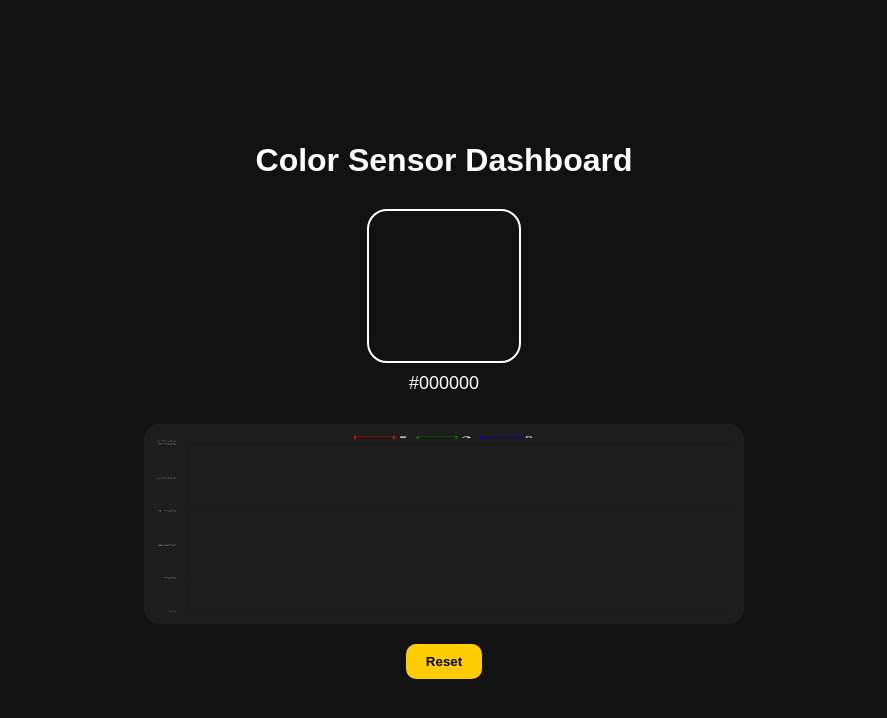
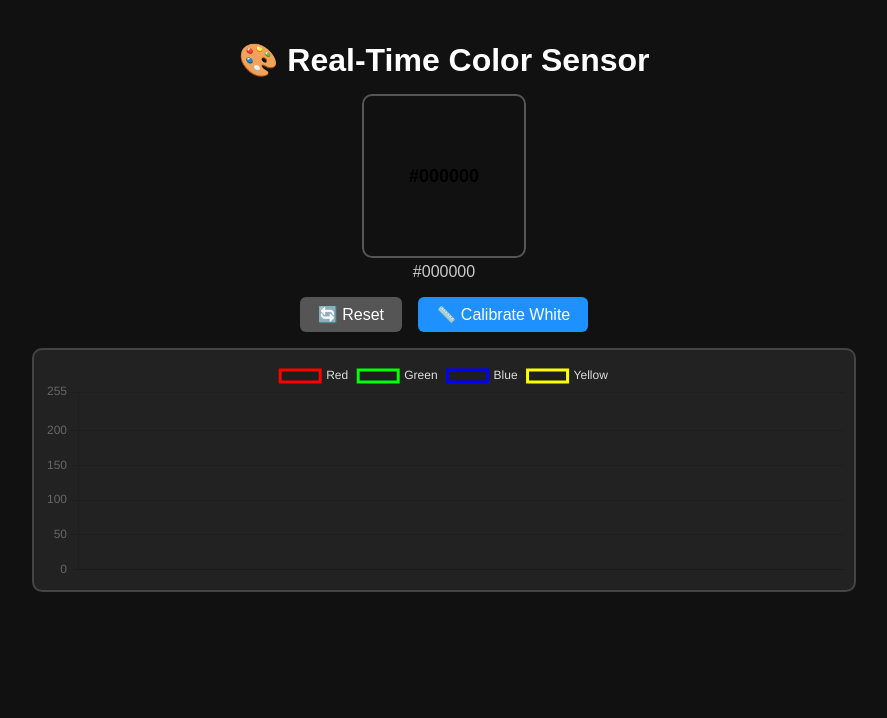
Before and after one commit to yokkhram/color-hplc, a website: page public/index.html in a window 1280 px wide. Shown: the whole page, without its empty margins (196-1083 px from the left). Drawn offline with nearby package versions, Linux system fonts and the light colour scheme; no server answers.

Commit message:
Update index.html

```diff
--- a/public/index.html
+++ b/public/index.html
@@ -1,142 +1,134 @@
 <!DOCTYPE html>
 <html lang="th">
 <head>
-    <meta charset="UTF-8" />
-    <meta name="viewport" content="width=device-width, initial-scale=1.0" />
-    <title>Color Sensor Dashboard</title>
+  <meta charset="UTF-8">
+  <meta name="viewport" content="width=device-width, initial-scale=1.0">
+  <title>🎨 Real-Time Color Sensor</title>
   <script src="https://cdn.jsdelivr.net/npm/chart.js"></script>
   <style>
     body {
-        background: #121212;
-        color: white;
-        font-family: "Poppins", sans-serif;
-        display: flex;
-        flex-direction: column;
-        align-items: center;
-        justify-content: center;
-        min-height: 100vh;
+      font-family: Arial, sans-serif;
+      background-color: #111;
+      color: #fff;
+      text-align: center;
       margin: 0;
-        text-align: center;
+      padding: 20px;
     }
-
-      h1 {
-        margin-bottom: 10px;
+    h1 { margin-bottom: 10px; }
+    .color-box {
+      width: 160px; height: 160px;
+      border-radius: 10px;
+      border: 2px solid #555;
+      margin: 15px auto 5px;
+      display: flex; align-items: center; justify-content: center;
+      font-size: 18px; font-weight: bold;
+      color: #000;
+      transition: background-color 0.3s ease;
     }
-
-      #colorBox {
-        width: 150px;
-        height: 150px;
-        border-radius: 20px;
-        border: 2px solid #fff;
-        margin: 20px 0 10px 0;
-      }
-
-      #colorCode {
-        font-size: 18px;
-        margin-bottom: 30px;
-      }
-
-      canvas {
-        width: 90vw !important;
-        max-width: 600px;
-        height: 200px !important;
-        background: #1e1e1e;
-        border-radius: 15px;
+    #colorHex { font-size: 16px; color: #ccc; margin-bottom: 10px; }
+    .chart-container {
+      width: 95%; max-width: 800px;
+      height: 220px;
+      background-color: #222;
+      border: 2px solid #444;
+      border-radius: 10px;
+      margin: 10px auto;
       padding: 10px;
     }
-
+    canvas { width: 100%; height: 100%; }
     button {
-        margin-top: 20px;
-        background: #ffcc00;
-        color: #000;
+      margin: 6px;
+      padding: 8px 18px;
+      font-size: 16px;
       border: none;
-        border-radius: 10px;
-        padding: 10px 20px;
+      border-radius: 6px;
       cursor: pointer;
-        font-weight: bold;
     }
-
-      button:hover {
-        background: #ffd633;
-      }
+    button:hover { opacity: 0.8; }
+    .btn-reset { background-color: #555; color: #fff; }
+    .btn-cal { background-color: #1e90ff; color: #fff; }
   </style>
 </head>
 <body>
-    <h1>Color Sensor Dashboard</h1>
-    <div id="colorBox"></div>
-    <div id="colorCode">#000000</div>
+  <h1>🎨 Real-Time Color Sensor</h1>
+  <div class="color-box" id="colorBox">#000000</div>
+  <div id="colorHex">#000000</div>
 
-    <canvas id="colorChart"></canvas>
+  <button class="btn-reset" onclick="resetData()">🔄 Reset</button>
+  <button class="btn-cal" onclick="calibrateWhite()">📏 Calibrate White</button>
 
-    <button onclick="resetData()">Reset</button>
+  <div class="chart-container"><canvas id="chart"></canvas></div>
 
   <script>
-      const ctx = document.getElementById("colorChart").getContext("2d");
-      const data = {
+    let chart;
+    function setupChart() {
+      const ctx = document.getElementById('chart').getContext('2d');
+      chart = new Chart(ctx, {
+        type: 'line',
+        data: {
           labels: [],
           datasets: [
-          { label: "R", data: [], borderColor: "red", borderWidth: 2, fill: false },
-          { label: "G", data: [], borderColor: "green", borderWidth: 2, fill: false },
-          { label: "B", data: [], borderColor: "blue", borderWidth: 2, fill: false },
-        ],
-      };
-
-      const chart = new Chart(ctx, {
-        type: "line",
-        data,
+            { label: 'Red', borderColor: 'red', data: [], fill: false },
+            { label: 'Green', borderColor: 'lime', data: [], fill: false },
+            { label: 'Blue', borderColor: 'blue', data: [], fill: false },
+            { label: 'Yellow', borderColor: 'yellow', data: [], fill: false }
+          ]
+        },
         options: {
+          animation: false,
           responsive: true,
           maintainAspectRatio: false,
-          animation: false,
           scales: {
             y: { beginAtZero: true, max: 255 },
+            x: { ticks: { color: "#aaa" } }
           },
-          plugins: { legend: { labels: { color: "#fff" } } },
-        },
+          plugins: { legend: { labels: { color: "#ddd" } } }
+        }
       });
+    }
 
-      function updateChart(r, g, b) {
-        const time = new Date().toLocaleTimeString();
-        data.labels.push(time);
-        data.datasets[0].data.push(r);
-        data.datasets[1].data.push(g);
-        data.datasets[2].data.push(b);
-        if (data.labels.length > 10) {
-          data.labels.shift();
-          data.datasets.forEach((d) => d.data.shift());
+    function updateColorBox(r,g,b) {
+      const hex = `#${r.toString(16).padStart(2,'0')}${g.toString(16).padStart(2,'0')}${b.toString(16).padStart(2,'0')}`.toUpperCase();
+      const box = document.getElementById('colorBox');
+      box.style.backgroundColor = `rgb(${r},${g},${b})`;
+      document.getElementById('colorHex').textContent = hex;
+      const brightness = (r*299 + g*587 + b*114)/1000;
+      box.style.color = brightness > 125 ? '#000':'#fff';
     }
+
+    function addData(r,g,b) {
+      const t = new Date().toLocaleTimeString().split(':')[2];
+      chart.data.labels.push(t);
+      chart.data.datasets[0].data.push(r);
+      chart.data.datasets[1].data.push(g);
+      chart.data.datasets[2].data.push(b);
+      chart.data.datasets[3].data.push(Math.min(r+g,255));
+      if (chart.data.labels.length > 30) {
+        chart.data.labels.shift();
+        chart.data.datasets.forEach(ds=>ds.data.shift());
+      }
+      updateColorBox(r,g,b);
       chart.update();
     }
 
-      function rgbToHex(r, g, b) {
-        return (
-          "#" +
-          [r, g, b]
-            .map((x) => {
-              const hex = x.toString(16);
-              return hex.length === 1 ? "0" + hex : hex;
-            })
-            .join("")
-        );
-      }
-
-      function resetData() {
-        data.labels = [];
-        data.datasets.forEach((d) => (d.data = []));
+    function resetData(){
+      chart.data.labels = [];
+      chart.data.datasets.forEach(ds=>ds.data=[]);
+      updateColorBox(0,0,0);
       chart.update();
     }
 
-      // รับข้อมูลจาก Server ผ่าน SSE
+    async function calibrateWhite(){
+      await fetch("/api/calibrate",{method:"POST"});
+      alert("📡 Calibrate command sent!");
+    }
+
+    setupChart();
+
     const evtSource = new EventSource("/events");
-      evtSource.onmessage = (event) => {
-        const color = JSON.parse(event.data);
-        const { r, g, b } = color;
-        const hex = rgbToHex(r, g, b);
-
-        document.getElementById("colorBox").style.backgroundColor = hex;
-        document.getElementById("colorCode").textContent = hex.toUpperCase();
-
-        updateChart(r, g, b);
+    evtSource.onmessage = (event)=>{
+      const data = JSON.parse(event.data);
+      addData(data.r,data.g,data.b);
     };
   </script>
 </body>
```
Lines whose indentation alone changed are shown as unchanged.
